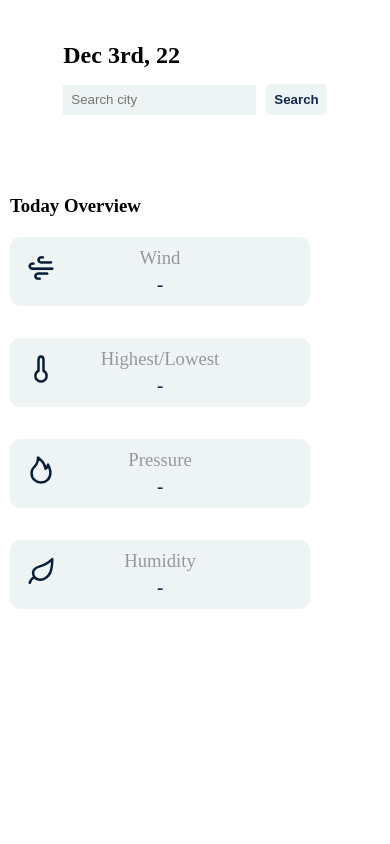
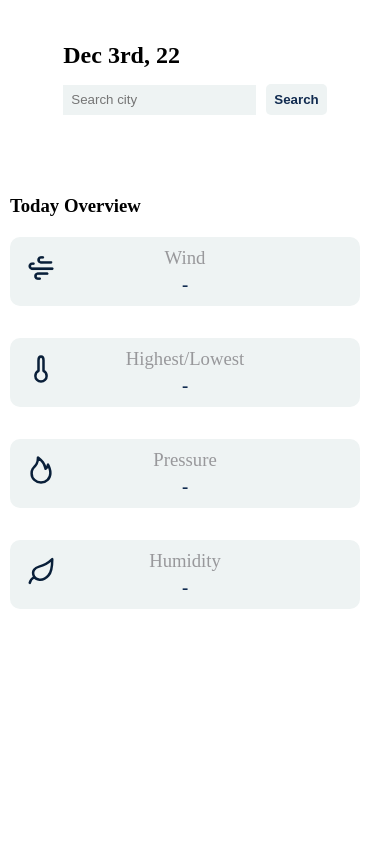
Before and after one commit to HamzaAsif159/weather-app, a React (Vite) app: page / in a window 390 px wide. Shown: the top 844 px of the page. Built offline with nearby package versions, Linux system fonts and the light colour scheme.

Commit message:
updated file

```diff
--- a/src/index.css
+++ b/src/index.css
@@ -151,10 +151,6 @@
   }
 
   .detailBox {
-    max-width: 300px;
-  }
-
-  .rightSide {
-    height: 60vh;
+    max-width: 350px;
   }
 }
```
